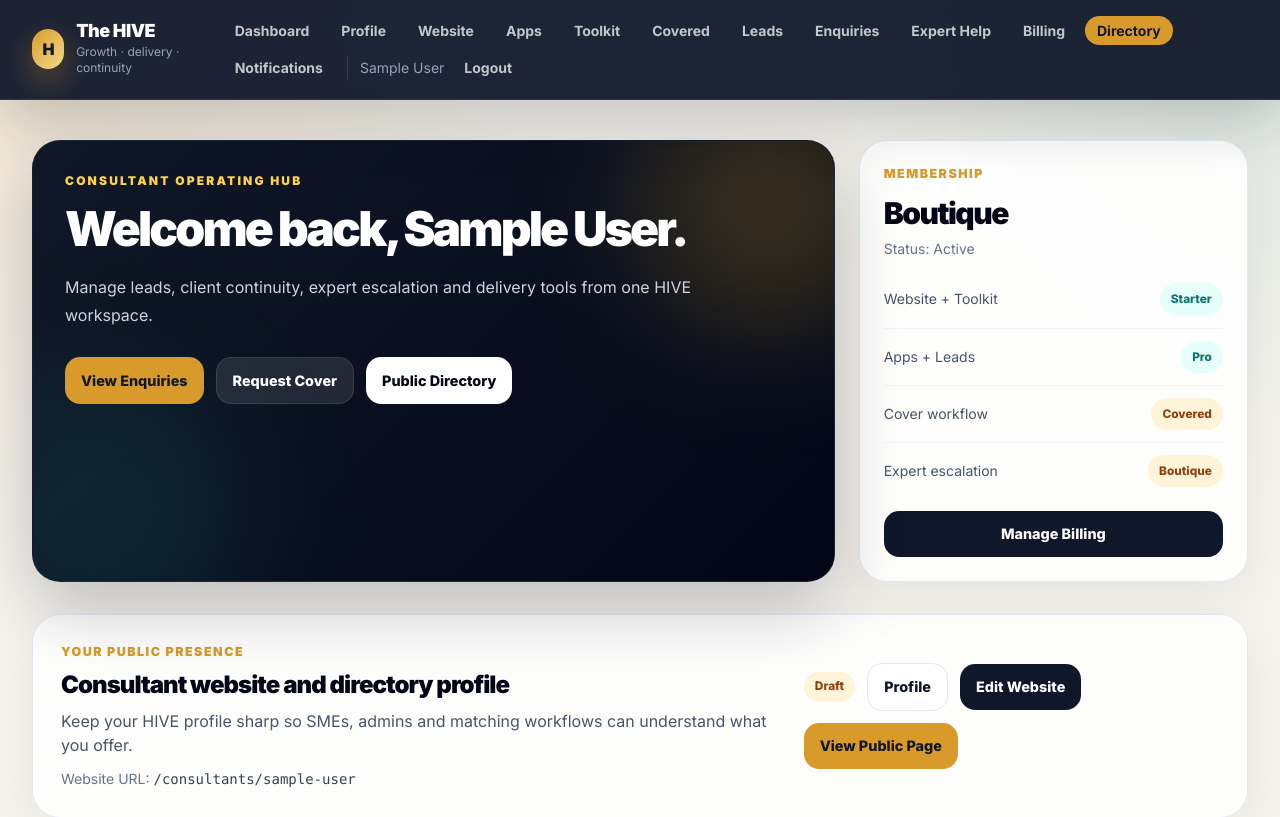
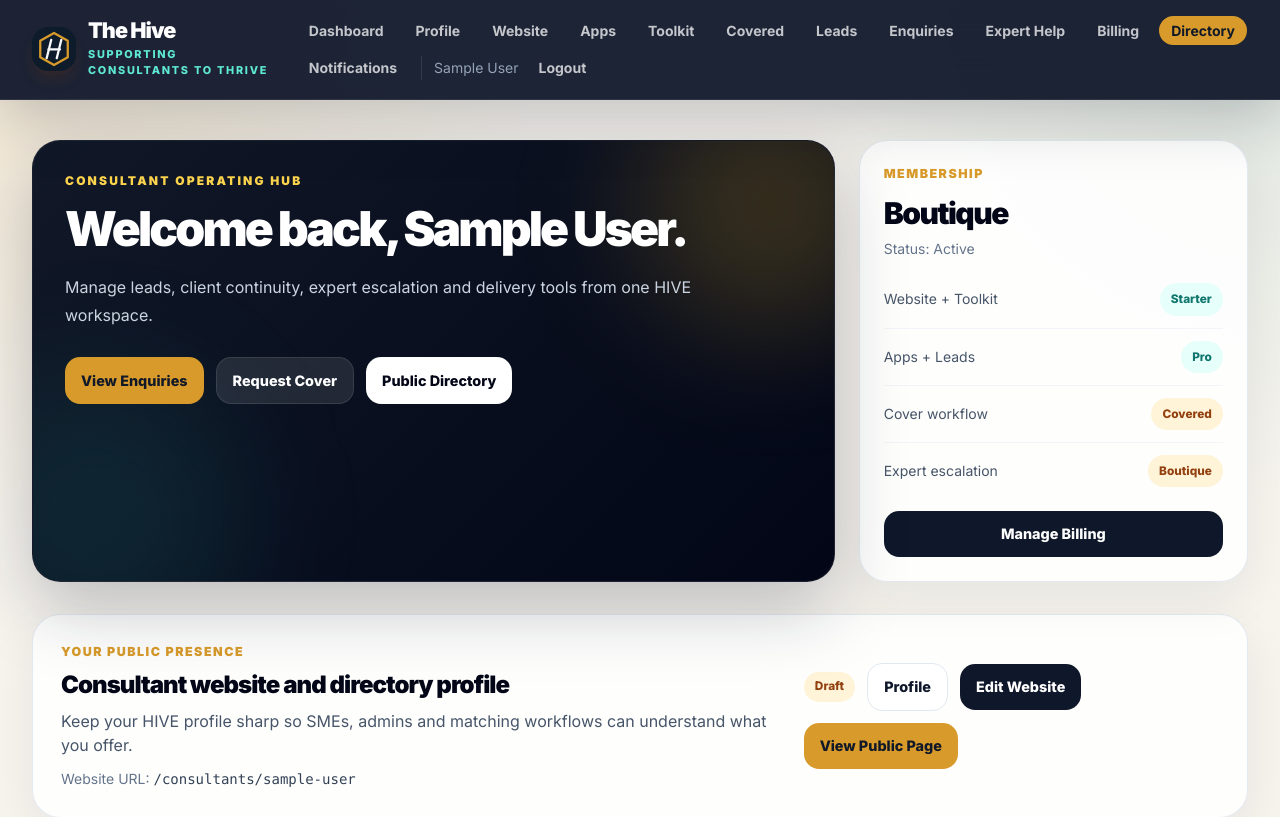
Before and after one commit to Dolman17/hive, a Flask app: page /dashboard in a window 1280 px wide. Shown: the top 817 px of the page. Run offline with Flask 3, Linux system fonts and the light colour scheme; the visitor is signed in with stand-in values (Sample User, id 1); data comes from the database, SQL or seed files in the repository; data that the repository does not hold is empty; some libraries are stand-ins or nearby versions.

Commit message:
Integrate HIVE brand mark into app header

```diff
--- a/templates/base.html
+++ b/templates/base.html
@@ -23,10 +23,10 @@
         <div class="py-4 flex flex-col gap-4 xl:flex-row xl:items-center xl:justify-between">
             <div class="flex items-center justify-between gap-4">
                 <a href="{{ url_for('home') }}" class="flex items-center gap-3 group">
-                    <span class="hive-brand-mark">H</span>
+                    <img src="{{ url_for('static', filename='img/hive-mark.svg') }}" alt="The HIVE" class="h-11 w-11 rounded-2xl shadow-lg shadow-amber-900/20">
                     <span>
-                        <span class="block text-white text-lg font-black tracking-tight leading-none">The HIVE</span>
-                        <span class="block text-xs text-slate-400 mt-1">Growth · delivery · continuity</span>
+                        <span class="block text-white text-[1.35rem] font-black tracking-[-0.045em] leading-none">The Hive</span>
+                        <span class="block text-[0.68rem] text-teal-300 mt-1 font-extrabold tracking-[0.16em] uppercase">Supporting consultants to thrive</span>
                     </span>
                 </a>
 
```
